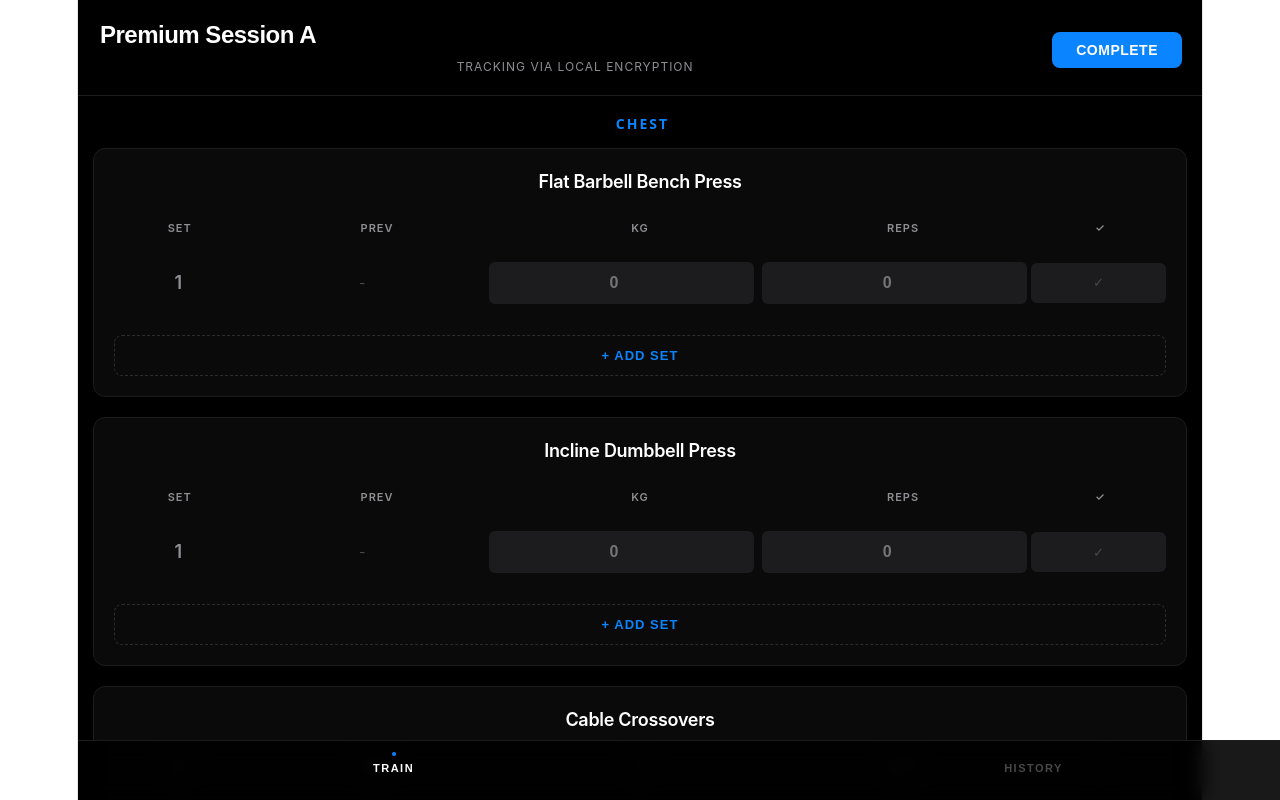
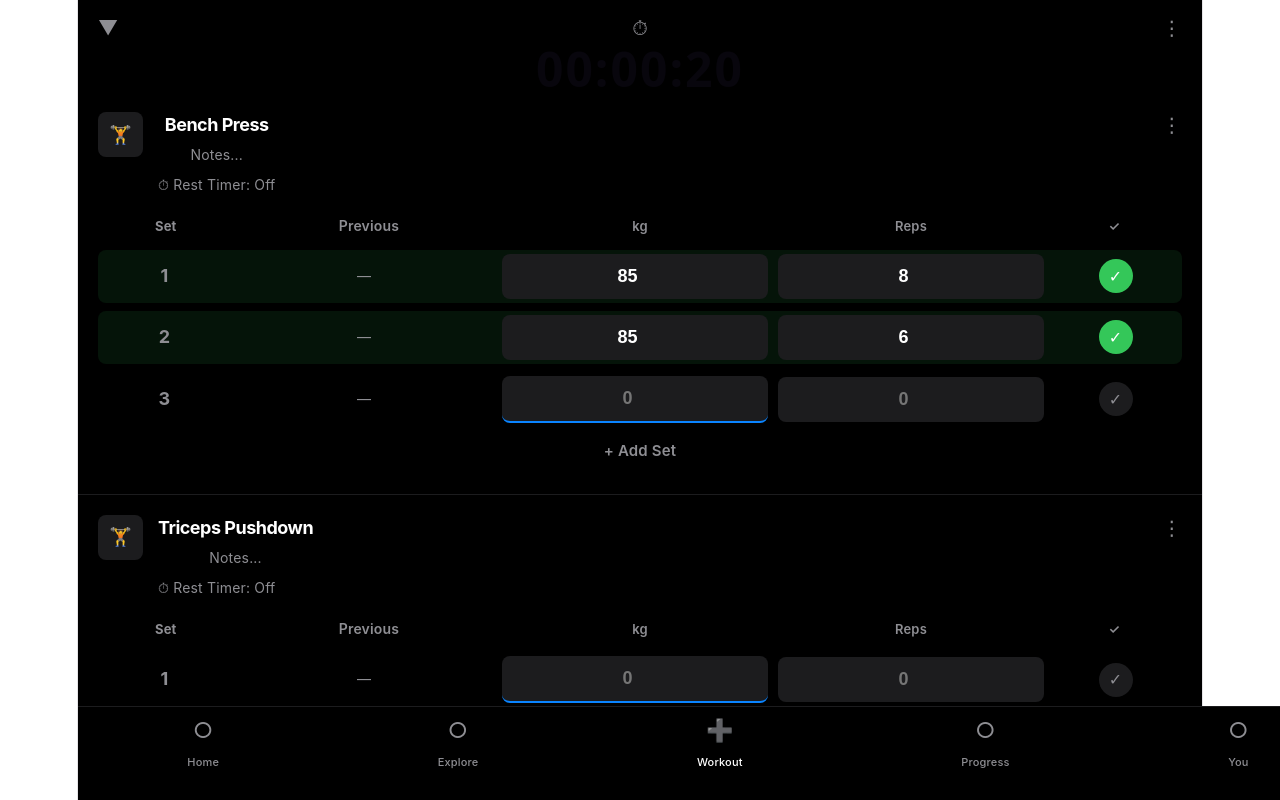
Before and after one commit to kietvohoanganh/hypertrophy-tracker, a React (Vite) app: page / in a window 1280 px wide. Built offline with nearby package versions, Linux system fonts and the light colour scheme.

Commit message:
Update UI matching Lyfta app design

```diff
--- a/src/App.jsx
+++ b/src/App.jsx
@@ -1,37 +1,42 @@
 import React, { useState, useEffect } from 'react';
 
-const EXERCISE_DATABASE = {
-  "Chest": ["Flat Barbell Bench Press", "Incline Dumbbell Press", "Cable Crossovers", "Dips", "Pec Deck Flyes"],
-  "Back": ["Barbell Deadlift", "Pull-ups", "Lat Pulldowns", "Barbell Bent-Over Row", "Seated Cable Row", "Face Pulls"],
-  "Shoulders": ["Overhead Military Press", "Dumbbell Lateral Raises", "Arnold Press", "Reverse Pec Deck", "Upright Rows"],
-  "Legs": ["Barbell Squat", "Romanian Deadlift (RDL)", "Leg Press", "Bulgarian Split Squats", "Leg Extensions", "Calf Raises"],
-  "Arms": ["Barbell Bicep Curls", "Tricep Rope Pushdowns", "Skull Crushers", "Hammer Curls", "Preacher Curls"],
-  "Core": ["Hanging Leg Raises", "Cable Crunches", "Plank", "Russian Twists", "Ab Wheel Rollouts"]
+export default function App() {
+  const [activeTab, setActiveTab] = useState('workout'); // Home, Explore, Workout, Progress, You
+
+  // Giả lập trạng thái một buổi tập đang diễn ra giống trong video
+  const [activeWorkout, setActiveWorkout] = useState({
+    "Bench Press": [
+      { reps: '8', weight: '85', completed: true },
+      { reps: '6', weight: '85', completed: true },
+      { reps: '', weight: '', completed: false }
+    ],
+    "Triceps Pushdown": [
+      { reps: '', weight: '', completed: false },
+      { reps: '', weight: '', completed: false }
+    ]
+  });
+
+  // Đồng hồ bấm giờ buổi tập
+  const [seconds, setSeconds] = useState(15);
+  useEffect(() => {
+    const interval = setInterval(() => setSeconds(s => s + 1), 1000);
+    return () => clearInterval(interval);
+  }, []);
+
+  const formatTime = (totalSeconds) => {
+    const mins = Math.floor(totalSeconds / 60);
+    const secs = totalSeconds % 60;
+    return `00:${mins.toString().padStart(2, '0')}:${secs.toString().padStart(2, '0')}`;
   };
-
-export default function App() {
-  const [activeTab, setActiveTab] = useState('workout');
-  const [workoutHistory, setWorkoutHistory] = useState([]);
-  const [activeWorkout, setActiveWorkout] = useState({});
-  const [workoutTitle, setWorkoutTitle] = useState("Premium Session A");
-
-  useEffect(() => {
-    const history = JSON.parse(localStorage.getItem('eliteFitnessHistory')) || [];
-    setWorkoutHistory(history);
-  }, []);
 
   const updateSet = (exercise, setIndex, field, value) => {
     const updatedWorkout = { ...activeWorkout };
-    if (!updatedWorkout[exercise]) {
-      updatedWorkout[exercise] = [{ reps: '', weight: '', completed: false }];
-    }
     updatedWorkout[exercise][setIndex][field] = value;
     setActiveWorkout(updatedWorkout);
   };
 
   const addSet = (exercise) => {
     const updatedWorkout = { ...activeWorkout };
-    if (!updatedWorkout[exercise]) updatedWorkout[exercise] = [];
     updatedWorkout[exercise].push({ reps: '', weight: '', completed: false });
     setActiveWorkout(updatedWorkout);
   };
@@ -42,76 +47,62 @@ export default function App() {
     setActiveWorkout(updatedWorkout);
   };
 
-  const finishWorkout = () => {
-    if (Object.keys(activeWorkout).length === 0) return alert("Log data to proceed.");
-
-    const newEntry = {
-      id: Date.now(),
-      date: new Date().toLocaleString('en-US', { weekday: 'short', month: 'short', day: 'numeric', hour: '2-digit', minute: '2-digit' }),
-      title: workoutTitle,
-      data: activeWorkout
-    };
-
-    const newHistory = [newEntry, ...workoutHistory];
-    setWorkoutHistory(newHistory);
-    localStorage.setItem('eliteFitnessHistory', JSON.stringify(newHistory));
-
-    setActiveWorkout({});
-    setActiveTab('history');
-  };
-
   return (
     <div style={styles.appContainer}>
-      {activeTab === 'workout' ? (
+      {/* KHU VỰC ĐANG TẬP LUYỆN */}
       <div style={styles.contentScroll}>
-          <header style={styles.header}>
-            <div style={{ flex: 1 }}>
-              <input
-                style={styles.workoutTitleInput}
-                value={workoutTitle}
-                onChange={(e) => setWorkoutTitle(e.target.value)}
-              />
-              <p style={styles.timerText}>Tracking via Local Encryption</p>
-            </div>
-            <button onClick={finishWorkout} style={styles.finishButton}>Complete</button>
-          </header>
-
-          {Object.entries(EXERCISE_DATABASE).map(([category, exercises]) => (
-            <div key={category} style={styles.categorySection}>
-              <h2 style={styles.categoryTitle}>{category}</h2>
-
-              {exercises.map(exercise => {
-                const sets = activeWorkout[exercise] || [{ reps: '', weight: '', completed: false }];
-
-                return (
-                  <div key={exercise} style={styles.card}>
-                    <div style={styles.cardHeader}>
-                      <h3 style={styles.exerciseName}>{exercise}</h3>
+        <div style={styles.topBar}>
+          <span style={{color: '#8E8E93', fontSize: '20px'}}>▼</span>
+          <span style={{color: '#8E8E93', fontSize: '20px'}}>⏱</span>
+          <span style={{color: '#8E8E93', fontSize: '20px'}}>⋮</span>
         </div>
 
-                    <div style={styles.tableHeader}>
-                      <span style={{flex: 0.5, textAlign: 'center'}}>SET</span>
-                      <span style={{flex: 1, textAlign: 'center'}}>PREV</span>
-                      <span style={{flex: 1, textAlign: 'center'}}>KG</span>
-                      <span style={{flex: 1, textAlign: 'center'}}>REPS</span>
-                      <span style={{flex: 0.5, textAlign: 'center'}}>✓</span>
+        <h1 style={styles.timerText}>{formatTime(seconds)}</h1>
+
+        {Object.entries(activeWorkout).map(([exercise, sets]) => (
+          <div key={exercise} style={styles.exerciseBlock}>
+            {/* Header Bài tập */}
+            <div style={styles.exerciseHeader}>
+              <div style={styles.exerciseTitleGroup}>
+                <div style={styles.thumbnailPlaceholder}>
+                  <span style={{color: '#8E8E93'}}>🏋️</span>
+                </div>
+                <div>
+                  <h3 style={styles.exerciseName}>{exercise}</h3>
+                  <p style={styles.notesText}>Notes...</p>
+                  <p style={styles.restTimerText}>⏱ Rest Timer: Off</p>
+                </div>
+              </div>
+              <span style={{color: '#8E8E93', fontSize: '20px'}}>⋮</span>
             </div>
 
+            {/* Tiêu đề Cột */}
+            <div style={styles.tableHeader}>
+              <span style={styles.setCol}>Set</span>
+              <span style={styles.prevCol}>Previous</span>
+              <span style={styles.inputColTitle}>kg</span>
+              <span style={styles.inputColTitle}>Reps</span>
+              <span style={styles.checkCol}>✓</span>
+            </div>
+
+            {/* Danh sách Sets */}
             {sets.map((set, idx) => (
               <div key={idx} style={{
                 ...styles.setRow,
-                        backgroundColor: set.completed ? 'rgba(10, 132, 255, 0.1)' : 'transparent',
-                        borderLeft: set.completed ? '3px solid #0A84FF' : '3px solid transparent'
+                backgroundColor: set.completed ? 'rgba(52, 199, 89, 0.1)' : 'transparent'
               }}>
-                        <span style={styles.setIndex}>{idx + 1}</span>
-                        <span style={styles.prevText}>-</span>
+                <span style={styles.setCol}>{idx + 1}</span>
+                <span style={styles.prevCol}>—</span>
+                <div style={styles.inputCol}>
                   <input
                     type="number"
                     placeholder="0"
                     value={set.weight}
                     onChange={(e) => updateSet(exercise, idx, 'weight', e.target.value)}
-                          style={styles.inputField}
+                    style={{...styles.inputField, borderBottom: set.completed ? 'none' : '2px solid #0A84FF'}}
                   />
+                </div>
+                <div style={styles.inputCol}>
                   <input
                     type="number"
                     placeholder="0"
@@ -119,176 +110,133 @@ export default function App() {
                     onChange={(e) => updateSet(exercise, idx, 'reps', e.target.value)}
                     style={styles.inputField}
                   />
+                </div>
+                <div style={styles.checkCol}>
                   <button
                     onClick={() => toggleSetCompletion(exercise, idx)}
                     style={{
                       ...styles.checkButton,
-                            backgroundColor: set.completed ? '#0A84FF' : '#1C1C1E',
-                            color: set.completed ? '#FFFFFF' : '#48484A'
+                      backgroundColor: set.completed ? '#34C759' : '#1C1C1E',
+                      color: set.completed ? '#FFFFFF' : '#8E8E93'
                     }}
                   >
                     ✓
                   </button>
                 </div>
+              </div>
             ))}
 
-                    <button onClick={() => addSet(exercise)} style={styles.addSetButton}>
-                      + ADD SET
-                    </button>
+            <div style={{textAlign: 'center', marginTop: '10px'}}>
+              <span onClick={() => addSet(exercise)} style={styles.addSetText}>+ Add Set</span>
             </div>
-                );
-              })}
           </div>
         ))}
+
+        {/* Các Nút Hành Động Cuối Trang */}
+        <div style={styles.actionButtons}>
+          <button style={styles.addExerciseBtn}>Add Exercises</button>
+          <button style={styles.discardBtn}>Discard Workout</button>
         </div>
-      ) : (
-        <div style={styles.contentScroll}>
-          <header style={styles.header}>
-            <h1 style={{margin: 0, fontSize: '24px', fontWeight: '700', color: '#FFFFFF'}}>Training Log</h1>
-          </header>
-          {workoutHistory.length === 0 ? (
-            <p style={{padding: '20px', color: '#8E8E93', textAlign: 'center'}}>No historical data established.</p>
-          ) : (
-            <div style={{padding: '15px'}}>
-              {workoutHistory.map(entry => (
-                <div key={entry.id} style={styles.historyCard}>
-                  <div style={styles.historyHeader}>
-                    <h3 style={{margin: 0, fontSize: '18px', color: '#FFFFFF'}}>{entry.title}</h3>
-                    <p style={{color: '#0A84FF', fontSize: '12px', margin: 0}}>{entry.date}</p>
       </div>
-                  {Object.entries(entry.data).map(([exName, exSets]) => {
-                    const completedSets = exSets.filter(s => s.completed).length;
-                    if (completedSets === 0) return null;
-                    return (
-                      <div key={exName} style={styles.historyDetail}>
-                        <span style={{color: '#0A84FF', fontWeight: 'bold'}}>{completedSets} SETS</span>
-                        <span style={{color: '#D1D1D6', marginLeft: '10px'}}>{exName}</span>
-                      </div>
-                    );
-                  })}
+
+      {/* THANH ĐIỀU HƯỚNG BOTTOM NAV */}
+      <nav style={styles.bottomNav}>
+        {['Home', 'Explore', 'Workout', 'Progress', 'You'].map(tab => (
+          <div key={tab} style={styles.navItem} onClick={() => setActiveTab(tab.toLowerCase())}>
+            <span style={{...styles.navIcon, color: tab === 'Workout' ? '#FFFFFF' : '#8E8E93'}}>
+              {tab === 'Workout' ? '➕' : '○'}
+            </span>
+            <span style={{...styles.navText, color: tab === 'Workout' ? '#FFFFFF' : '#8E8E93'}}>
+              {tab}
+            </span>
           </div>
         ))}
-            </div>
-          )}
-        </div>
-      )}
-
-      <nav style={styles.bottomNav}>
-        <button
-          style={{...styles.navButton, color: activeTab === 'workout' ? '#FFFFFF' : '#48484A'}}
-          onClick={() => setActiveTab('workout')}
-        >
-          <span style={{...styles.navIndicator, backgroundColor: activeTab === 'workout' ? '#0A84FF' : 'transparent'}} />
-          TRAIN
-        </button>
-        <button
-          style={{...styles.navButton, color: activeTab === 'history' ? '#FFFFFF' : '#48484A'}}
-          onClick={() => setActiveTab('history')}
-        >
-          <span style={{...styles.navIndicator, backgroundColor: activeTab === 'history' ? '#0A84FF' : 'transparent'}} />
-          HISTORY
-        </button>
       </nav>
     </div>
   );
 }
 
-// Global Gym Premium UI/UX Design System
+// BỘ ĐỊNH DẠNG CSS THEO CHUẨN LYFTA APP
 const styles = {
   appContainer: {
     display: 'flex', flexDirection: 'column', height: '100vh',
-    backgroundColor: '#000000', // Deep Obsidian
-    color: '#FFFFFF',
+    backgroundColor: '#000000', color: '#FFFFFF',
     fontFamily: '-apple-system, BlinkMacSystemFont, "SF Pro Display", "Helvetica Neue", Helvetica, Arial, sans-serif'
   },
   contentScroll: {
-    flex: 1, overflowY: 'auto', paddingBottom: '90px'
+    flex: 1, overflowY: 'auto', paddingBottom: '100px'
   },
-  header: {
-    display: 'flex', justifyContent: 'space-between', alignItems: 'center',
-    padding: '20px 20px 15px 20px', backgroundColor: 'rgba(0, 0, 0, 0.85)',
-    backdropFilter: 'blur(10px)', borderBottom: '1px solid #1C1C1E',
-    position: 'sticky', top: 0, zIndex: 10
-  },
-  workoutTitleInput: {
-    fontSize: '24px', fontWeight: '700', color: '#FFFFFF', backgroundColor: 'transparent',
-    border: 'none', outline: 'none', width: '100%', letterSpacing: '-0.5px'
+  topBar: {
+    display: 'flex', justifyContent: 'space-between', padding: '15px 20px', alignItems: 'center'
   },
   timerText: {
-    fontSize: '12px', color: '#8E8E93', margin: '4px 0 0 0', textTransform: 'uppercase', letterSpacing: '1px'
+    fontSize: '48px', fontWeight: 'bold', textAlign: 'center', margin: '0 0 30px 0', letterSpacing: '2px'
   },
-  finishButton: {
-    backgroundColor: '#0A84FF', color: '#FFFFFF', border: 'none', borderRadius: '8px',
-    padding: '10px 24px', fontSize: '14px', fontWeight: '700', cursor: 'pointer',
-    letterSpacing: '0.5px', textTransform: 'uppercase'
-  },
-  categorySection: {
-    padding: '20px 15px 0 15px'
-  },
-  categoryTitle: {
-    fontSize: '14px', color: '#0A84FF', textTransform: 'uppercase',
-    letterSpacing: '2px', marginBottom: '15px', marginLeft: '5px', fontWeight: '600'
-  },
-  card: {
-    backgroundColor: '#0A0A0A', border: '1px solid #1C1C1E', borderRadius: '12px',
-    padding: '20px', marginBottom: '20px'
-  },
-  cardHeader: {
+  exerciseBlock: {
+    padding: '0 20px 30px 20px',
+    borderBottom: '1px solid #1C1C1E',
     marginBottom: '20px'
   },
+  exerciseHeader: {
+    display: 'flex', justifyContent: 'space-between', alignItems: 'flex-start', marginBottom: '15px'
+  },
+  exerciseTitleGroup: {
+    display: 'flex', gap: '15px'
+  },
+  thumbnailPlaceholder: {
+    width: '45px', height: '45px', backgroundColor: '#1C1C1E', borderRadius: '8px',
+    display: 'flex', justifyContent: 'center', alignItems: 'center'
+  },
   exerciseName: {
-    margin: 0, fontSize: '18px', fontWeight: '600', color: '#FFFFFF', letterSpacing: '-0.3px'
+    margin: '0 0 4px 0', fontSize: '18px', fontWeight: 'bold', letterSpacing: '-0.5px'
+  },
+  notesText: {
+    margin: 0, color: '#8E8E93', fontSize: '14px', marginBottom: '4px'
+  },
+  restTimerText: {
+    margin: 0, color: '#8E8E93', fontSize: '14px', display: 'flex', alignItems: 'center'
   },
   tableHeader: {
-    display: 'flex', fontSize: '11px', color: '#8E8E93', fontWeight: '600',
-    marginBottom: '15px', letterSpacing: '1px'
+    display: 'flex', color: '#8E8E93', fontSize: '13px', fontWeight: '600', marginBottom: '10px'
   },
   setRow: {
-    display: 'flex', alignItems: 'center', marginBottom: '10px', padding: '6px 0',
-    borderRadius: '6px', transition: 'all 0.3s ease'
+    display: 'flex', alignItems: 'center', marginBottom: '8px', padding: '4px 0', borderRadius: '8px'
   },
-  setIndex: {
-    flex: 0.5, textAlign: 'center', fontWeight: '600', color: '#8E8E93'
-  },
-  prevText: {
-    flex: 1, textAlign: 'center', color: '#48484A', fontSize: '14px'
-  },
+  setCol: { flex: 0.5, textAlign: 'center', fontWeight: 'bold', color: '#8E8E93' },
+  prevCol: { flex: 1, textAlign: 'center', color: '#8E8E93', fontSize: '14px' },
+  inputColTitle: { flex: 1, textAlign: 'center' },
+  inputCol: { flex: 1, margin: '0 5px' },
+  checkCol: { flex: 0.5, display: 'flex', justifyContent: 'center' },
   inputField: {
-    flex: 1, backgroundColor: '#1C1C1E', border: 'none', borderRadius: '6px', color: '#FFFFFF',
-    padding: '12px 10px', margin: '0 4px', textAlign: 'center', fontSize: '16px', fontWeight: '600'
+    width: '100%', backgroundColor: '#1C1C1E', color: '#FFFFFF', border: 'none', borderRadius: '8px',
+    padding: '12px 0', textAlign: 'center', fontSize: '18px', fontWeight: 'bold', outline: 'none'
   },
   checkButton: {
-    flex: 0.5, height: '40px', border: 'none', borderRadius: '6px',
-    fontWeight: 'bold', cursor: 'pointer', display: 'flex', justifyContent: 'center',
-    alignItems: 'center', transition: 'background-color 0.2s ease'
+    width: '34px', height: '34px', borderRadius: '50%', border: 'none',
+    display: 'flex', justifyContent: 'center', alignItems: 'center', cursor: 'pointer',
+    fontSize: '16px', fontWeight: 'bold', transition: 'all 0.2s ease'
   },
-  addSetButton: {
-    width: '100%', marginTop: '15px', padding: '12px', backgroundColor: 'transparent',
-    border: '1px dashed #2C2C2E', borderRadius: '8px', color: '#0A84FF',
-    fontSize: '13px', fontWeight: '700', cursor: 'pointer', letterSpacing: '1px'
+  addSetText: {
+    color: '#8E8E93', fontSize: '15px', fontWeight: '600', cursor: 'pointer', padding: '10px'
   },
-  historyCard: {
-    backgroundColor: '#0A0A0A', border: '1px solid #1C1C1E', borderRadius: '12px',
-    padding: '20px', marginBottom: '15px'
+  actionButtons: {
+    padding: '0 20px', display: 'flex', flexDirection: 'column', gap: '15px'
   },
-  historyHeader: {
-    display: 'flex', justifyContent: 'space-between', alignItems: 'center',
-    borderBottom: '1px solid #1C1C1E', paddingBottom: '15px', marginBottom: '15px'
+  addExerciseBtn: {
+    backgroundColor: '#FFFFFF', color: '#000000', border: 'none', borderRadius: '30px',
+    padding: '18px', fontSize: '16px', fontWeight: 'bold', cursor: 'pointer'
   },
-  historyDetail: {
-    fontSize: '14px', padding: '8px 0', display: 'flex', alignItems: 'center'
+  discardBtn: {
+    backgroundColor: 'transparent', color: '#FF453A', border: 'none',
+    fontSize: '16px', fontWeight: '600', cursor: 'pointer'
   },
   bottomNav: {
-    display: 'flex', justifyContent: 'space-around', padding: '10px 0 25px 0',
-    backgroundColor: 'rgba(0, 0, 0, 0.9)', backdropFilter: 'blur(10px)',
-    borderTop: '1px solid #1C1C1E', position: 'fixed', bottom: 0, width: '100%'
+    display: 'flex', justifyContent: 'space-around', alignItems: 'center', padding: '10px 0 25px 0',
+    backgroundColor: '#000000', borderTop: '1px solid #1C1C1E', position: 'fixed', bottom: 0, width: '100%'
   },
-  navButton: {
-    backgroundColor: 'transparent', border: 'none', fontSize: '11px',
-    fontWeight: '700', cursor: 'pointer', letterSpacing: '1.5px',
-    display: 'flex', flexDirection: 'column', alignItems: 'center'
+  navItem: {
+    display: 'flex', flexDirection: 'column', alignItems: 'center', gap: '6px', cursor: 'pointer'
   },
-  navIndicator: {
-    width: '4px', height: '4px', borderRadius: '50%', marginBottom: '6px'
-  }
+  navIcon: { fontSize: '22px' },
+  navText: { fontSize: '11px', fontWeight: '500' }
 };
```
Lines whose indentation alone changed are shown as unchanged.
